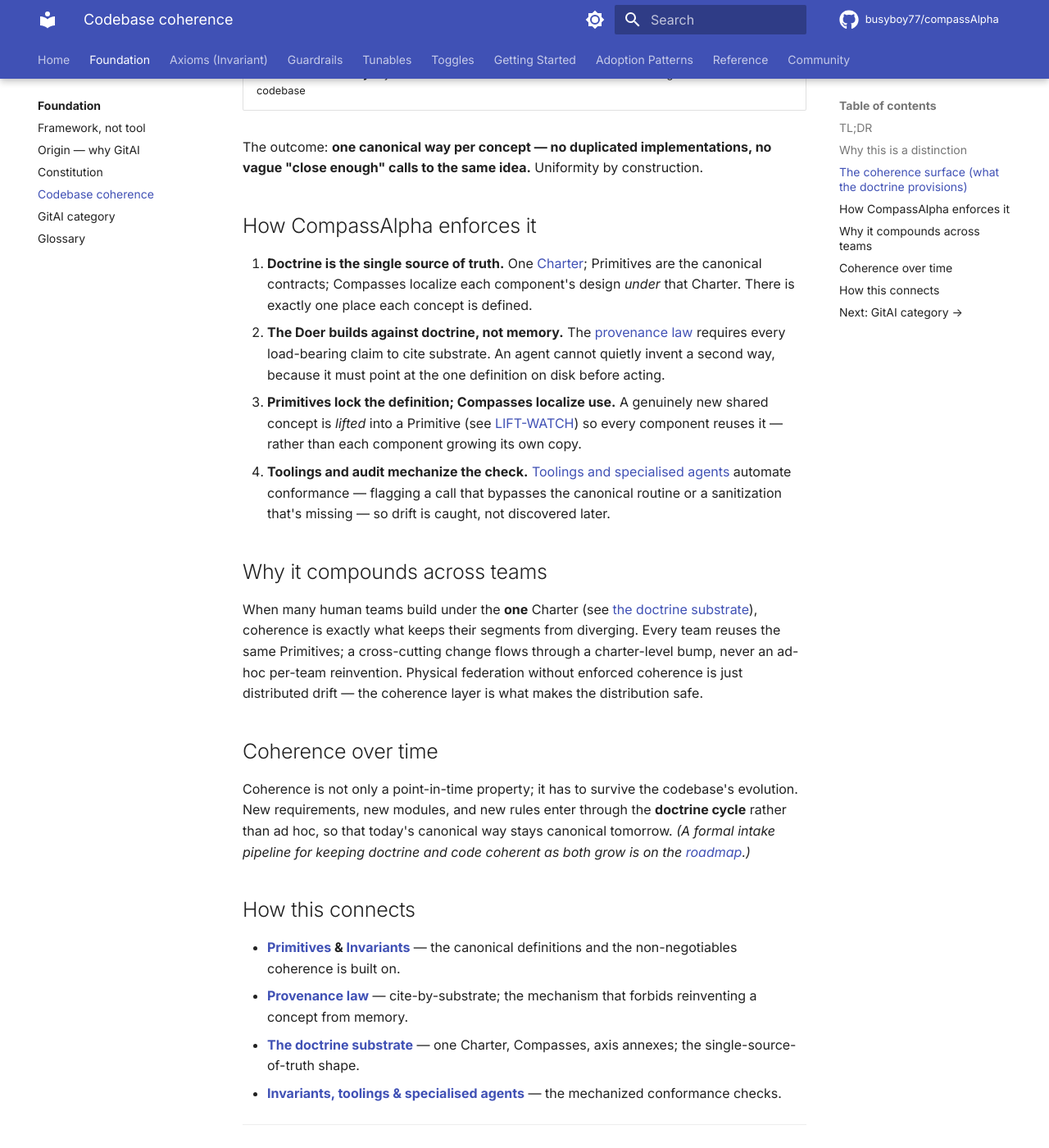
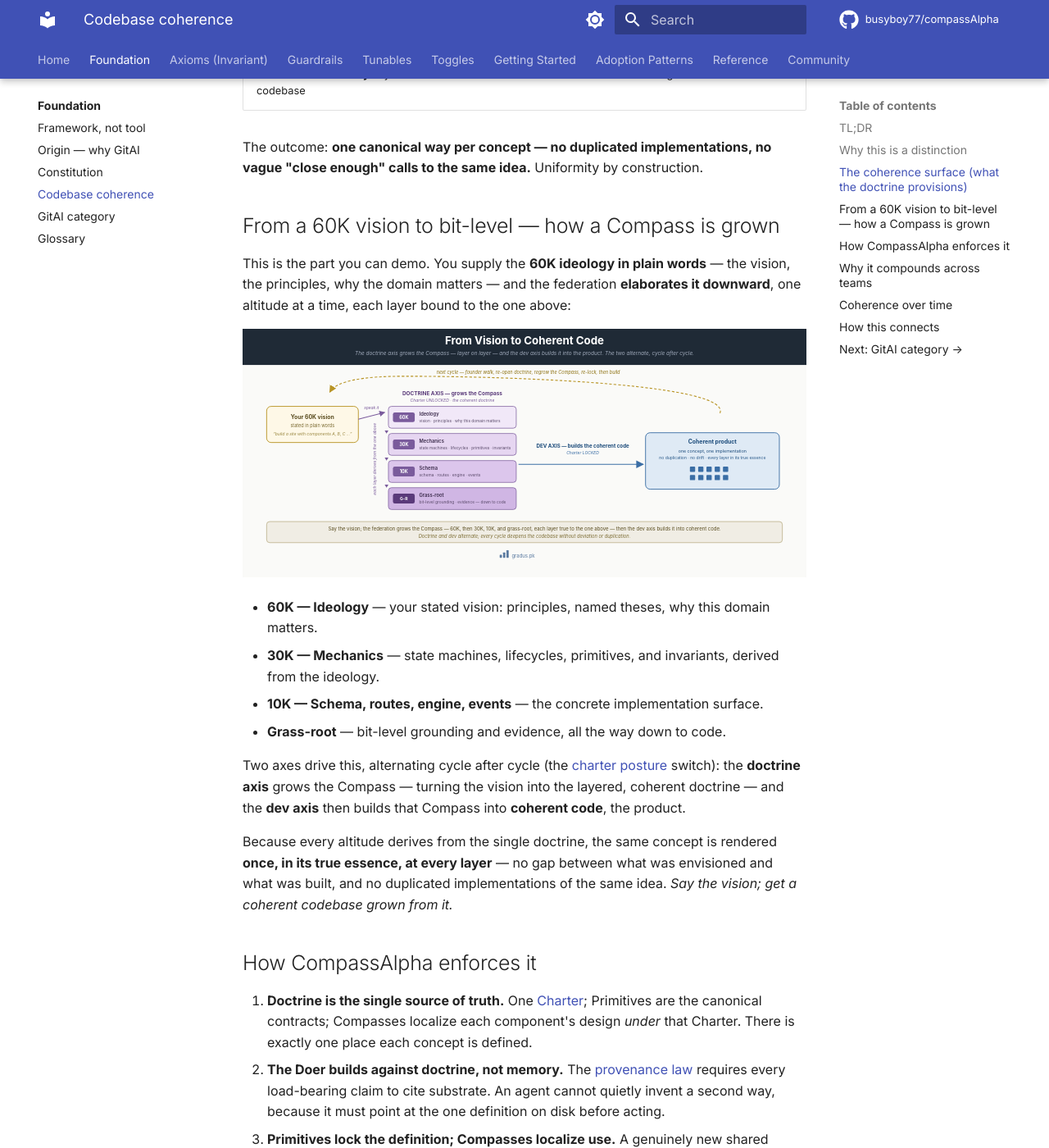
Before and after one commit to busyboy77/compassAlpha, an MkDocs documentation site: the page built from docs/00-foundation/codebase-coherence.md, in a window 1280 px wide and 1400 px high, scrolled down 1778 px. Shown: the whole window at 82% size. Built offline with MkDocs 1.6.1 and Material for MkDocs 9.7.7, drawn with Linux system fonts in a browser that asks for light colours; comment, search, counter and statistics services are not loaded.

Commit message:
Add the Compass-derivation cycle as the selling point
- New diagram assets/compass-cycle.svg ("From Vision to Coherent Code"):
  the 60K vision elaborated down the altitudes (60K ideology → 30K mechanics
  → 10K schema → grass-root), each layer derived from the one above, wired
  into the cyclic two-axis flow — doctrine axis grows the Compass, dev axis
  builds it into the coherent product, alternating each cycle. Rendered and
  visually verified.
- Codebase Coherence page: new "From a 60K vision to bit-level — how a
  Compass is grown" section embedding the diagram (the demoable selling point).
- Home: one-line pitch under the intro — "Say the vision; get a coherent
  codebase grown from it" — linking the Coherence page.

Co-Authored-By: Claude Opus 4.8 (1M context) <noreply@anthropic.com>

```diff
--- a/docs/00-foundation/codebase-coherence.md
+++ b/docs/00-foundation/codebase-coherence.md
@@ -34,6 +34,21 @@ For any shared concept, the doctrine provisions — and the federation enforces
 
 The outcome: **one canonical way per concept — no duplicated implementations, no vague "close enough" calls to the same idea.** Uniformity by construction.
 
+## From a 60K vision to bit-level — how a Compass is grown
+
+This is the part you can demo. You supply the **60K ideology in plain words** — the vision, the principles, why the domain matters — and the federation **elaborates it downward**, one altitude at a time, each layer bound to the one above:
+
+[![From vision to coherent code — the doctrine axis grows the Compass layer by layer, the dev axis builds it into the product, and the two alternate each cycle](../assets/compass-cycle.svg)](../assets/compass-cycle.svg)
+
+- **60K — Ideology** — your stated vision: principles, named theses, why this domain matters.
+- **30K — Mechanics** — state machines, lifecycles, primitives, and invariants, derived from the ideology.
+- **10K — Schema, routes, engine, events** — the concrete implementation surface.
+- **Grass-root** — bit-level grounding and evidence, all the way down to code.
+
+Two axes drive this, alternating cycle after cycle (the [charter posture](constitution.md) switch): the **doctrine axis** grows the Compass — turning the vision into the layered, coherent doctrine — and the **dev axis** then builds that Compass into **coherent code**, the product.
+
+Because every altitude derives from the single doctrine, the same concept is rendered **once, in its true essence, at every layer** — no gap between what was envisioned and what was built, and no duplicated implementations of the same idea. *Say the vision; get a coherent codebase grown from it.*
+
 ## How CompassAlpha enforces it
 
 1. **Doctrine is the single source of truth.** One [Charter](constitution.md#the-doctrine-substrate-charter-compasses-and-axis-annexes); Primitives are the canonical contracts; Compasses localize each component's design *under* that Charter. There is exactly one place each concept is defined.
```
Also changed, not shown: docs/index.md (+2 -0 lines), docs/assets/compass-cycle.svg (added).
